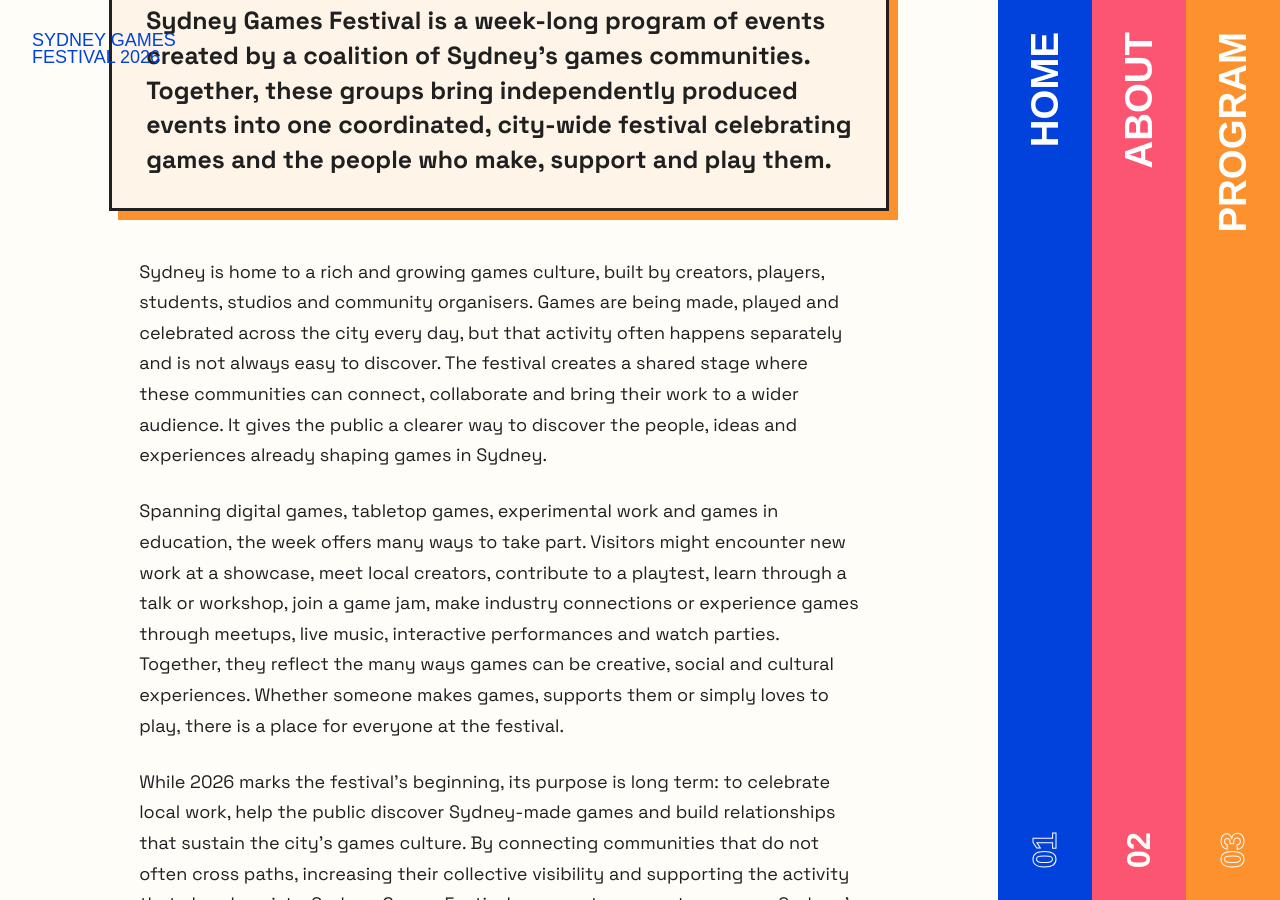
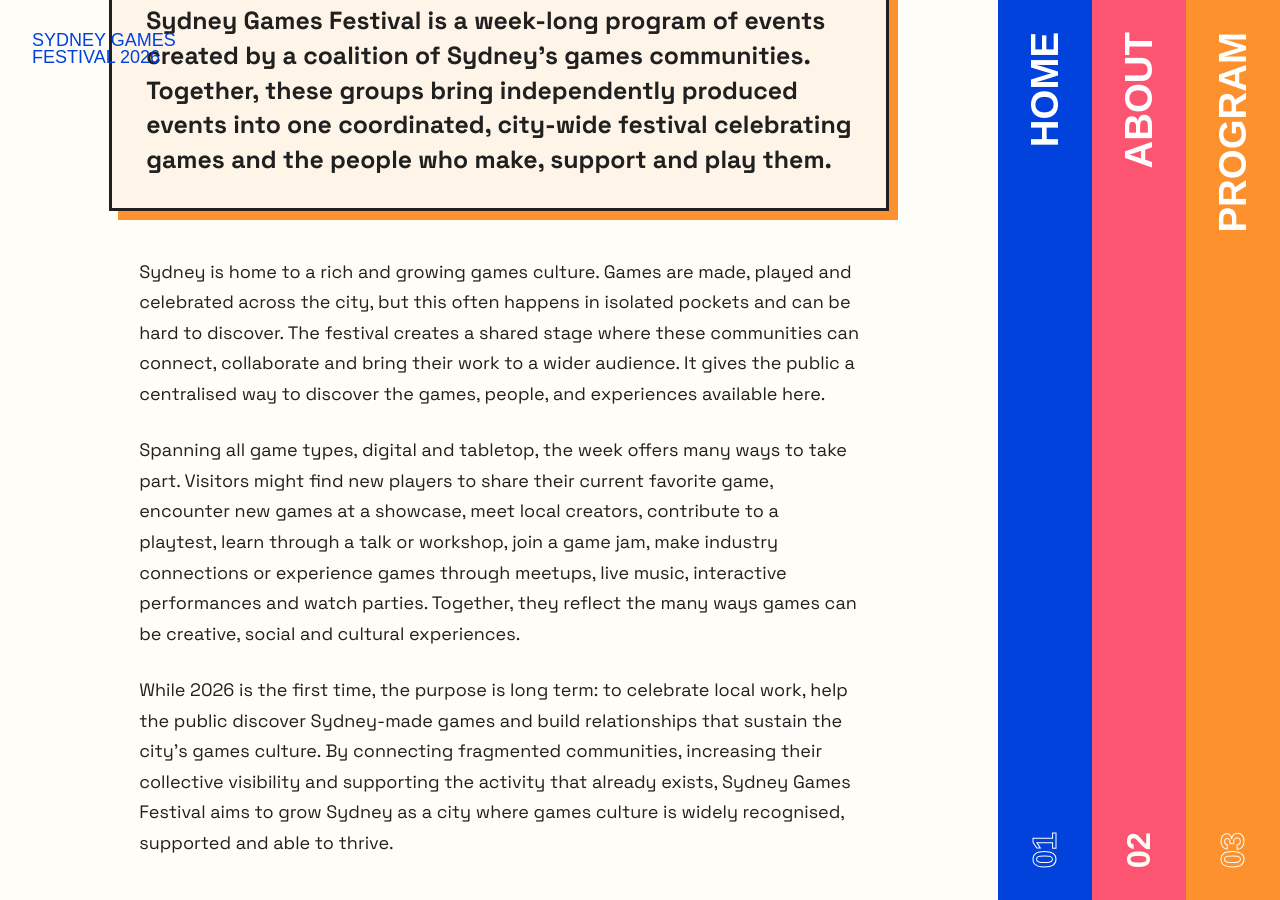
Before and after one commit to sydneygamesfestival/2026, a Jekyll site: the page built from about.md, in a window 1280 px wide and 900 px high, scrolled down 1090 px. Built offline with Jekyll 4.4.1, drawn with Linux system fonts in a browser that asks for light colours; some web fonts are replaced; some of the changed text lies outside the part shown.

Commit message:
trimmed the about section

```diff
--- a/about.md
+++ b/about.md
@@ -27,9 +27,9 @@ organisations: true
       <p>Sydney Games Festival is a week-long program of events created by a coalition of Sydney’s games communities. Together, these groups bring independently produced events into one coordinated, city-wide festival celebrating games and the people who make, support and play them.</p>
     </div>
     <div class="about-description">
-      <p>Sydney is home to a rich and growing games culture, built by creators, players, students, studios and community organisers. Games are being made, played and celebrated across the city every day, but that activity often happens separately and is not always easy to discover. The festival creates a shared stage where these communities can connect, collaborate and bring their work to a wider audience. It gives the public a clearer way to discover the people, ideas and experiences already shaping games in Sydney.</p>
-      <p>Spanning digital games, tabletop games, experimental work and games in education, the week offers many ways to take part. Visitors might encounter new work at a showcase, meet local creators, contribute to a playtest, learn through a talk or workshop, join a game jam, make industry connections or experience games through meetups, live music, interactive performances and watch parties. Together, they reflect the many ways games can be creative, social and cultural experiences. Whether someone makes games, supports them or simply loves to play, there is a place for everyone at the festival.</p>
-      <p>While 2026 marks the festival’s beginning, its purpose is long term: to celebrate local work, help the public discover Sydney-made games and build relationships that sustain the city’s games culture. By connecting communities that do not often cross paths, increasing their collective visibility and supporting the activity that already exists, Sydney Games Festival can create momentum across Sydney’s games landscape. Over time, it can help establish Sydney as a city where games culture is widely recognised, supported and able to thrive.</p>
+      <p>Sydney is home to a rich and growing games culture. Games are made, played and celebrated across the city, but this often happens in isolated pockets and can be hard to discover. The festival creates a shared stage where these communities can connect, collaborate and bring their work to a wider audience. It gives the public a centralised way to discover the games, people, and experiences available here.</p>
+      <p>Spanning all game types, digital and tabletop, the week offers many ways to take part. Visitors might find new players to share their current favorite game, encounter new games at a showcase, meet local creators, contribute to a playtest, learn through a talk or workshop, join a game jam, make industry connections or experience games through meetups, live music, interactive performances and watch parties. Together, they reflect the many ways games can be creative, social and cultural experiences.</p>
+      <p>While 2026 is the first time, the purpose is long term: to celebrate local work, help the public discover Sydney-made games and build relationships that sustain the city’s games culture. By connecting fragmented communities, increasing their collective visibility and supporting the activity that already exists, Sydney Games Festival aims to grow Sydney as a city where games culture is widely recognised, supported and able to thrive.</p>
     </div>
   </div>
 </section>
```
